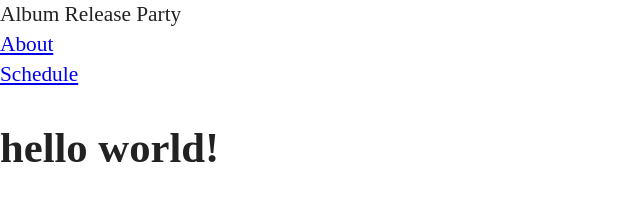
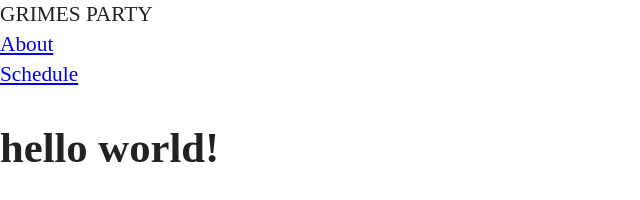
Before and after one commit to mcdadeaine/Proj3, a plain HTML site: page index.html in a window 1280 px wide. Shown: the full height of the page, 0-640 px from the left. Drawn offline with Linux system fonts and the light colour scheme.

Commit message:
Update index.html

```diff
--- a/index.html
+++ b/index.html
@@ -30,7 +30,7 @@
   <body>
       <header>
          <nav>
-            <div class="logo">Album Release Party</div>
+            <div class="logo">GRIMES PARTY</div>
             <ul>
                <li><a href="#">About</a></li>
                <li><a href="#">Schedule</a></li>
```
